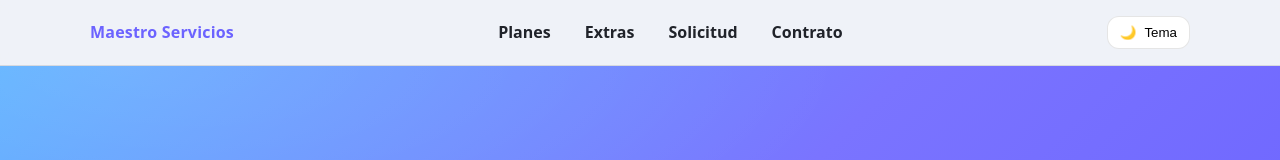
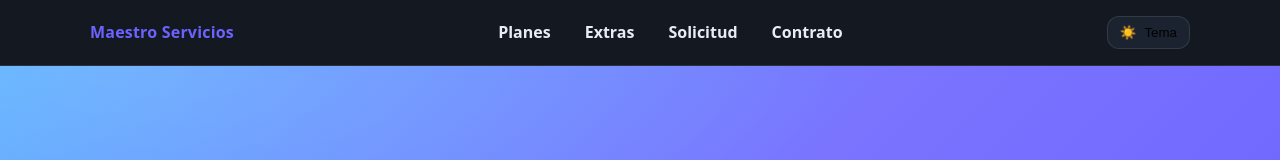
Before and after one commit to Sekai17/pagina-servicios, a plain HTML site: page index.html in a window 1280 px wide. Both pictures are taken after a click on the button "Cambiar tema". Shown: the top 160 px of the page. Drawn offline with Linux system fonts and the light colour scheme.

Commit message:
fix: close script and html

```diff
--- a/index.html
+++ b/index.html
@@ -324,3 +324,23 @@
     if(btn){btn.setAttribute('aria-pressed',String(pressed));$('#themeIcon').textContent=pressed?'☀️':'🌙';}
   }
   $('#themeToggle')?.addEventListener('click',()=>{
+    const current=html.getAttribute('data-theme')==='dark'?'light':'dark';
+    html.setAttribute('data-theme',current);
+    localStorage.setItem('theme',current);
+    const pressed=current==='dark';
+    const btn=$('#themeToggle');
+    if(btn){
+      btn.setAttribute('aria-pressed',String(pressed));
+      $('#themeIcon').textContent=pressed?'☀️':'🌙';
+    }
+  });
+
+  window.addEventListener('resize',setHeaderHeightVar);
+  initTheme();
+  setHeaderHeightVar();
+})();
+
+</script>
+
+</body>
+</html>
```
